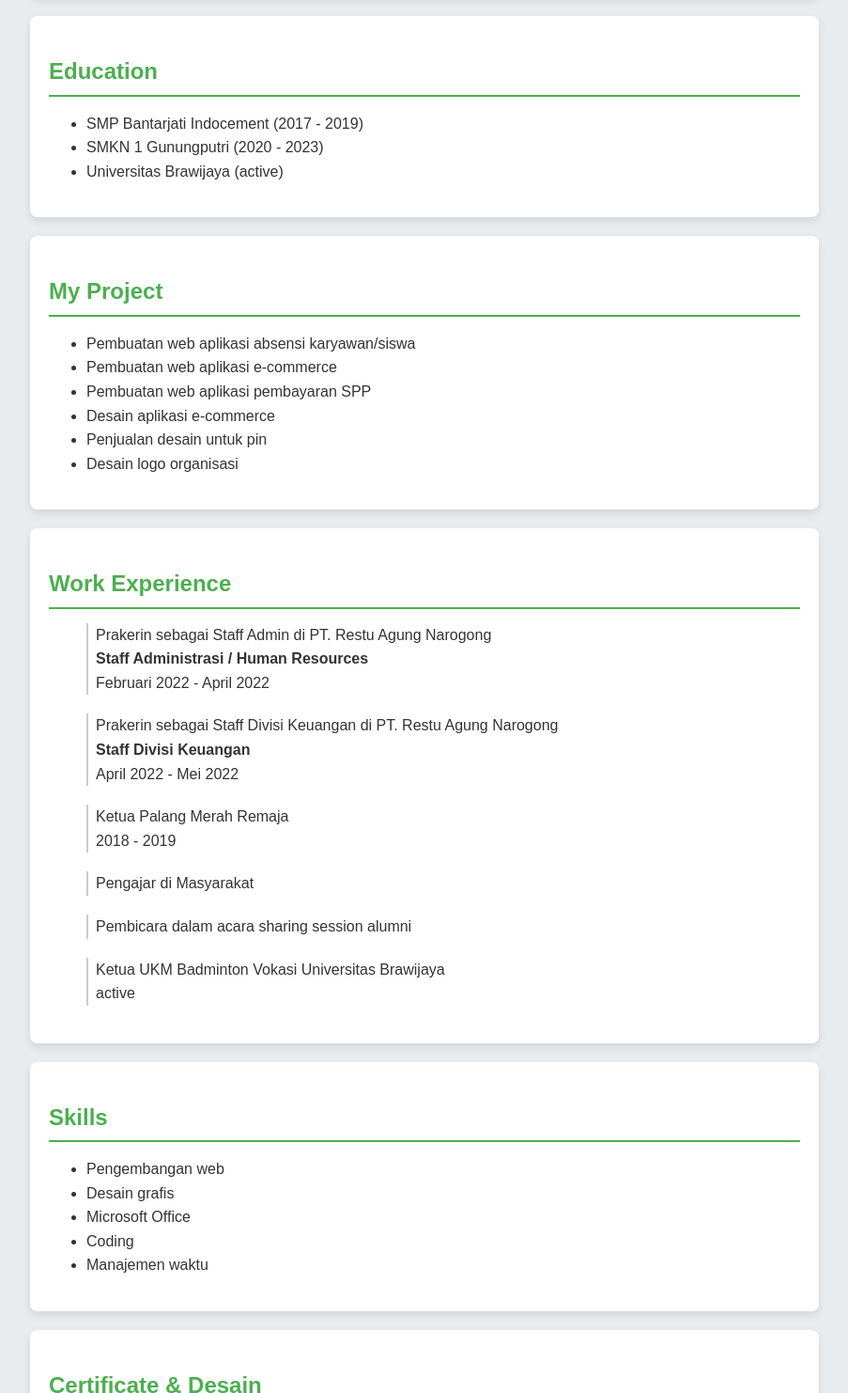
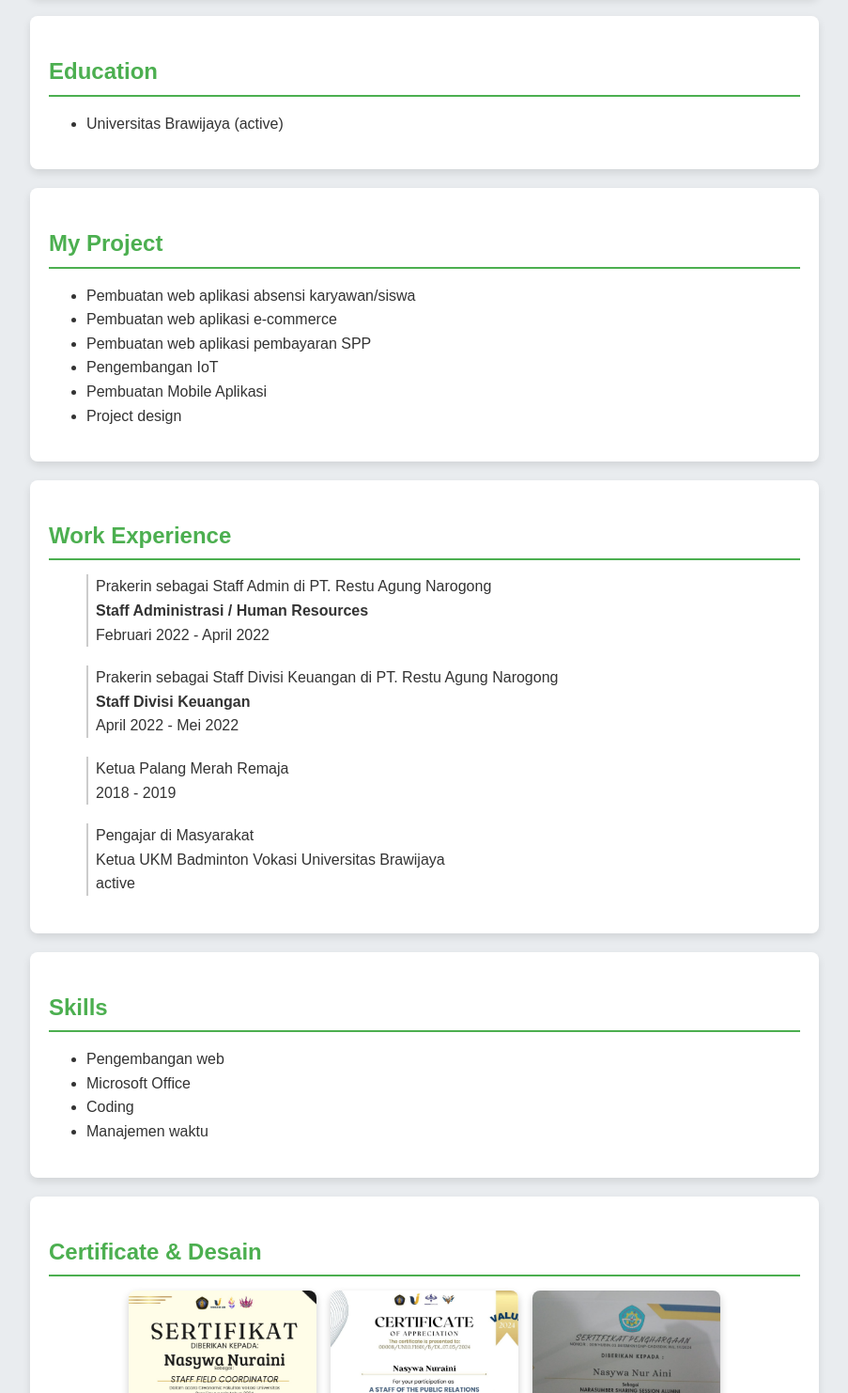
Before and after one commit to nasywaanr/portofolio-nasywa, a plain HTML site: page index.html in a window 1280 px wide. Shown: the part 422-1904 px from the top of the page at 94% size, without its empty margins (188-1091 px from the left). Drawn offline with nearby package versions, Linux system fonts and the light colour scheme.

Commit message:
perubahan kedua

```diff
--- a/index.html
+++ b/index.html
@@ -34,8 +34,6 @@
     <section id="education" class="animate__animated animate__fadeInLeft">
         <h2>Education</h2>
         <ul>
-            <li>SMP Bantarjati Indocement (2017 - 2019)</li>
-            <li>SMKN 1 Gunungputri (2020 - 2023)</li>
             <li>Universitas Brawijaya (active)</li>
         </ul>
 
@@ -47,9 +45,9 @@
             <li>Pembuatan web aplikasi absensi karyawan/siswa</li>
             <li>Pembuatan web aplikasi e-commerce</li>
             <li>Pembuatan web aplikasi pembayaran SPP</li>
-            <li>Desain aplikasi e-commerce</li>
-            <li>Penjualan desain untuk pin</li>
-            <li>Desain logo organisasi</li>
+            <li>Pengembangan IoT</li>
+            <li>Pembuatan Mobile Aplikasi</li>
+            <li>Project design</li>
         </ul>
     </section>
 
@@ -88,14 +86,6 @@
                 <i class="fas fa-chalkboard-teacher"></i>
                 Pengajar di Masyarakat
             </div>
-        </div>
-        <div class="experience-item">
-            <div class="vertical-line"></div>
-            <div class="experience-content">
-                <i class="fas fa-comments"></i>
-                Pembicara dalam acara sharing session alumni
-            </div>
-        </div>
         <div class="experience-item">
             <div class="vertical-line"></div>
             <div class="experience-content">
@@ -113,7 +103,6 @@
         <h2>Skills</h2>
         <ul>
             <li>Pengembangan web</li>
-            <li>Desain grafis</li>
             <li>Microsoft Office</li>
             <li>Coding</li>
             <li>Manajemen waktu</li>
```
